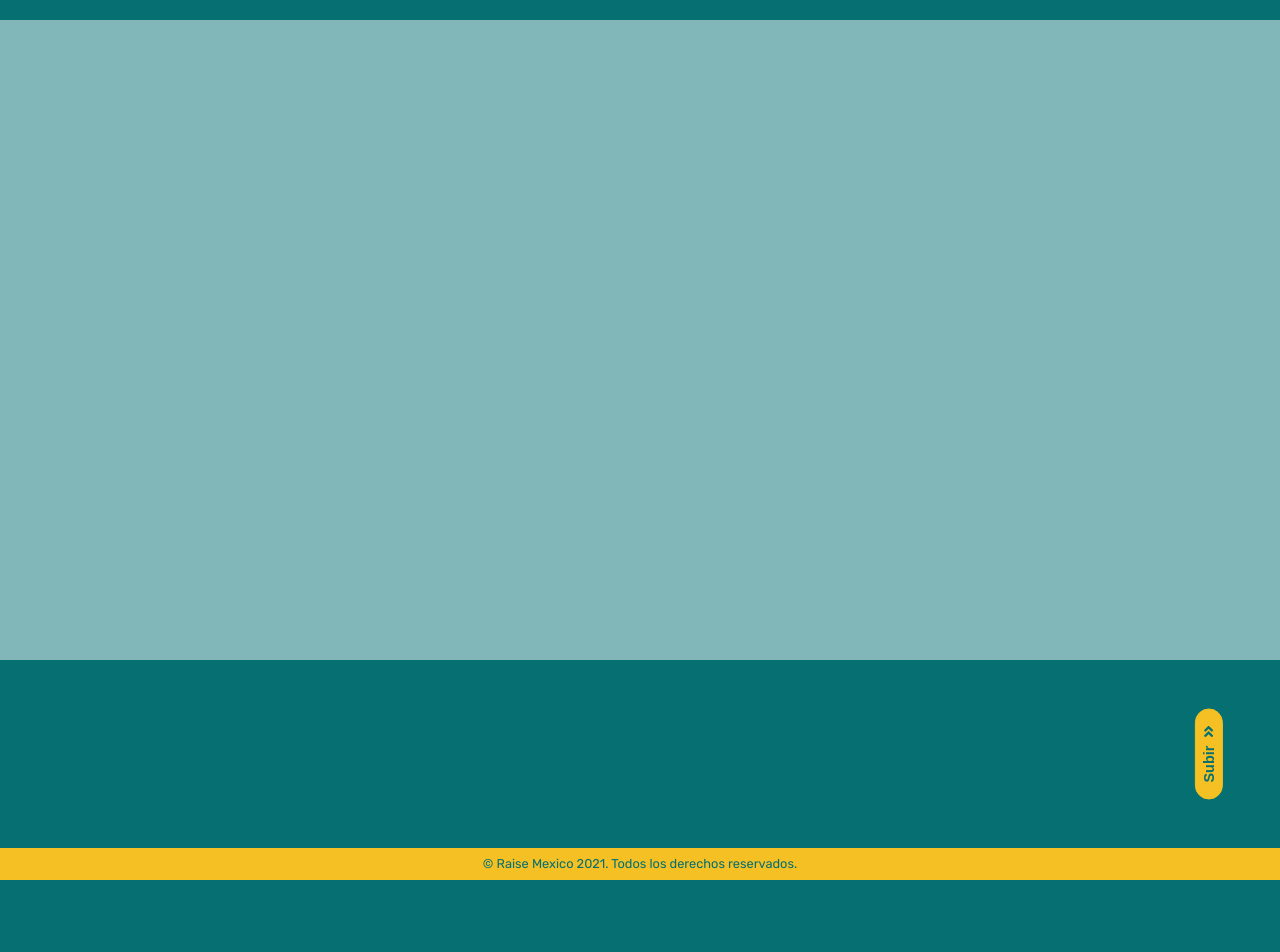
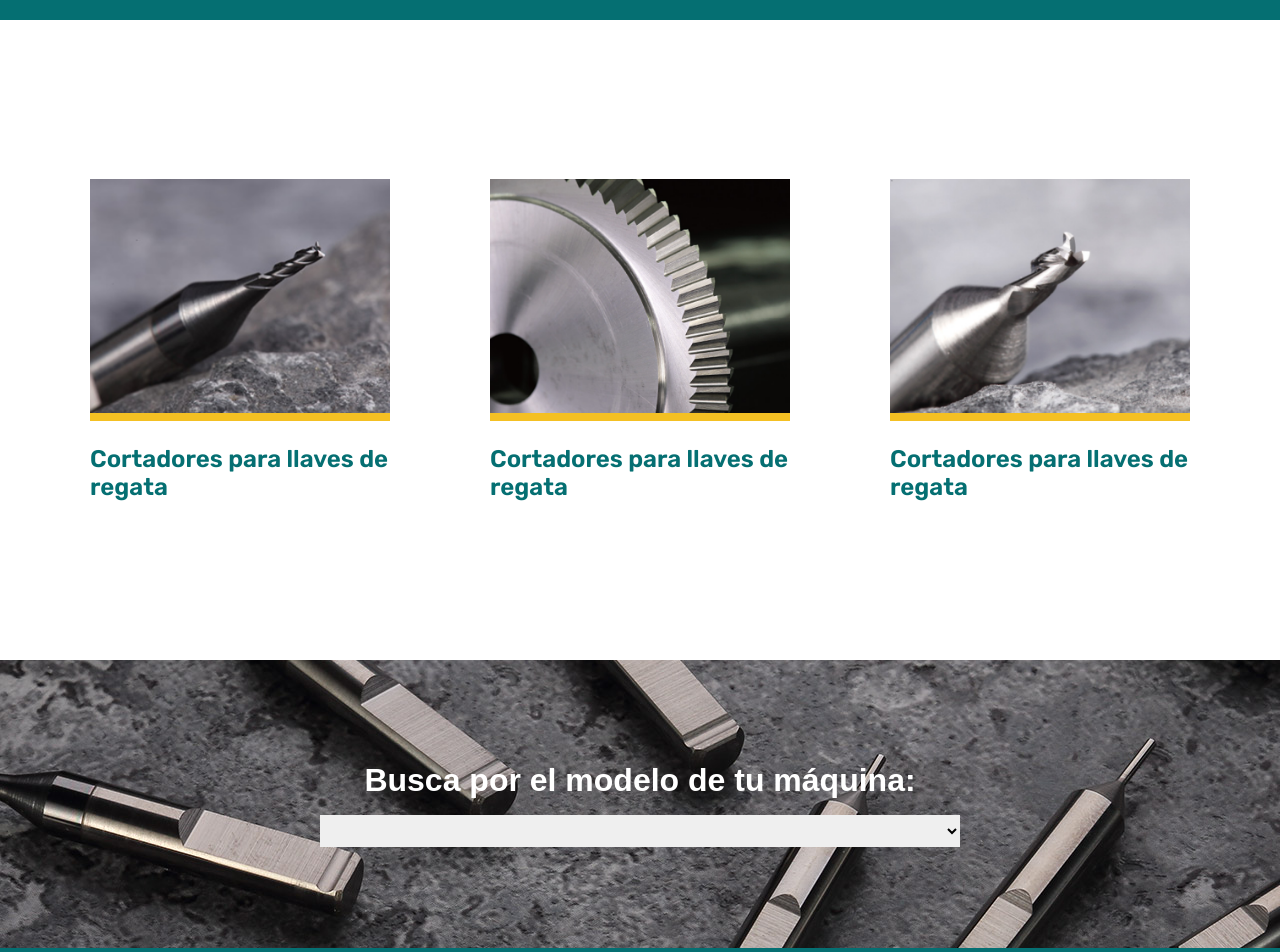
Before and after one commit to MercedesMulet/raise-js, a website: page index.html in a window 1280 px wide. Shown: the part 680-1632 px from the top of the page. Before the commit the page ends 1560 px from the top, so only its background shows below. Drawn offline with nearby package versions, Linux system fonts and the light colour scheme; a web font is replaced by a local one.

Commit message:
secciones nuevas

```diff
--- a/index.html
+++ b/index.html
@@ -10,7 +10,7 @@
     <!-- FONT RUBIK -->
     <link rel="preconnect" href="https://fonts.googleapis.com">
     <link rel="preconnect" href="https://fonts.gstatic.com" crossorigin>
-    <link href="https://fonts.googleapis.com/css2?family=Rubik:wght@300;400;700&display=swap" rel="stylesheet">
+    <link href="https://fonts.googleapis.com/css2?family=Rubik:wght@300;400;500;600;700&display=swap" rel="stylesheet">
     <!-- FONT CLASH DISPLAY -->
     <link href="https://api.fontshare.com/css?f[]=clash-display@200,300,400,500,600,700&display=swap" rel="stylesheet">
     <!-- CUSTOM CSS -->
@@ -61,7 +61,28 @@
         </section>
 
         <section id="productsSection">
+            <div class="card-home">
+                <img src="./img/Rectangle 01.png" alt="Cortadores para llaves de regata">
+                <h2>Cortadores para llaves de regata</h2>
+            </div>
+            <div class="card-home">
+                <img src="./img/Rectangle 02.png" alt="Cortadores para llaves de regata">
+                <h2>Cortadores para llaves de regata</h2>
+            </div>
+            <div class="card-home">
+                <img src="./img/Rectangle 03.png" alt="Cortadores para llaves de regata">
+                <h2>Cortadores para llaves de regata</h2>
+            </div>
+        </section>
 
+        <section id="bannerSearcher">
+            <h3>Busca por el modelo de tu máquina:</h2>
+            <select class="searcher-bar">
+                <option selected disabled>Selecciona tu máquina...</option>
+                <option value="./pages/productos.html">Truper</option>
+                <option value="./pages/productos.html">Defu</option>
+                <option value="./pages/productos.html">Ilco 045</option>
+            </select>
         </section>
 
 
--- a/js/index.js
+++ b/js/index.js
@@ -1,14 +1,12 @@
 $(function () {
+
+    $('#search').on("click", () => $('.search-input').slideToggle('easeInOut'));
 
     $('.btn-one').click(() => window.location.href = './pages/productos.html');
 
     $('.btn-two').click(() => window.location.href = 'https://wa.me/+5215566586646');
 
-    $('#search').on("click", () => $('.search-input').slideToggle('easeInOut'));
-
-    /* $('.mode-btn').click(function() {
-        $("html, body").animate({ backgroundColor: "white", color: "darkgrey" }, "slow");
-    }); */
+    $('.card-home').hide().delay(1000).fadeIn(1000);
 
     $(".top-btn").click( () => {
         $('html, body').animate({
@@ -16,4 +14,5 @@ $(function () {
         }, 1000);
     });
 
+
 })
--- a/scss/components/_cart.scss
+++ b/scss/components/_cart.scss
@@ -1,13 +1,13 @@
 /* CART */
 .cart-bar {
-    width: 100%;
+    width: 100vw;
     height: 2.5rem;
     background-color: rgba(255, 255, 255, 0.5);
     color: #056F72;
     display: flex;
     align-items: center;
     justify-content: flex-end;
-    padding: 0.8rem 5rem;
+    padding: 0.8rem 6rem;
 
     .icons {
         a {
--- a/scss/components/_generales.scss
+++ b/scss/components/_generales.scss
@@ -48,6 +48,7 @@ button {
     transition: opacity .3s;
     border-radius: 50px;
     transform: rotate(-90deg);
+
     i {
         margin-left: .5rem;
     }
--- a/scss/components/_home.scss
+++ b/scss/components/_home.scss
@@ -75,11 +75,64 @@
 
 /* Section 'Products' */
 #productsSection {
+    display: flex;
+    justify-content: center;
+    align-items: center;
     position: relative;
-    background-color: rgba(255, 255, 255, 0.5);
+    background-color: rgb(255, 255, 255);
     width: 100vw;
     min-height: 80vh;
     left: 0;
 
+    .card-home {
+        display: flex;
+        flex-direction: column;
+        align-items: center;
+        justify-content: center;
+        padding: 50px;
+
+        img {
+            width: 300px;
+            margin-bottom: 1.5rem;
+            border-bottom: 8px #f4c023 solid;
+        }
+
+        h2 {
+            width: 300px;
+            color: #056F72;
+            font-size: 1.5rem;
+            font-weight: 600;
+        }
+    }
+}
+
+/* Banner Section */
+
+#bannerSearcher {
+    background: url("../img/banner.jpg") no-repeat center;
+    width: 100%;
+    height: 18rem;
+    display: flex;
+    flex-direction: column;
+    align-items: center;
+    justify-content: center;
+
+    h3 {
+        font-family: "Clash display", sans-serif;
+        font-weight: 600;
+        font-size: 2rem;
+    }
+
+    .searcher-bar {
+        cursor: pointer;
+        width: 50%;
+        height: 2rem;
+        padding: 1rem;
+        margin-top: 1rem;
+        border: none;
+        font-family: "Rubik", sans-serif;
+        font-size: 1rem;
+    }
+
 
 }
```
Also changed, not shown: css/style.css, img/Rectangle 01.png (added), img/Rectangle 02.png (added), img/Rectangle 03.png (added).
